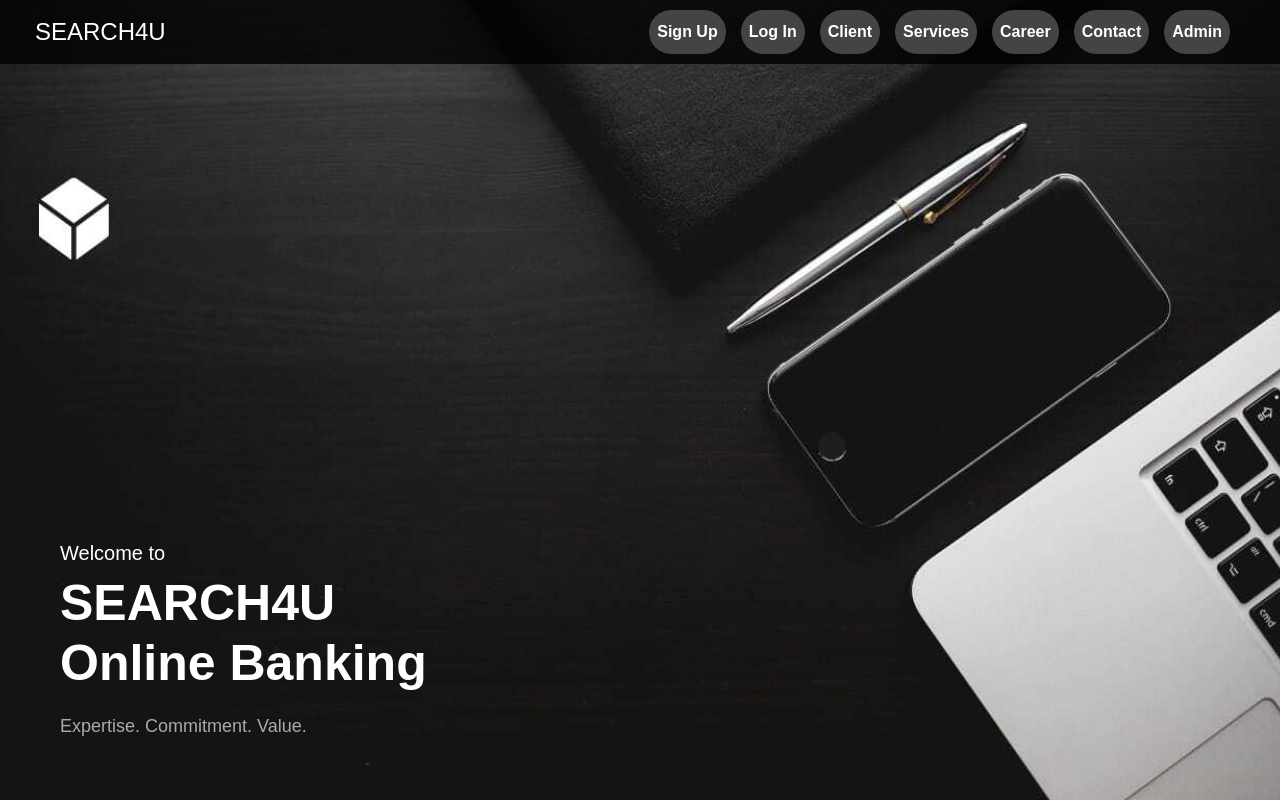
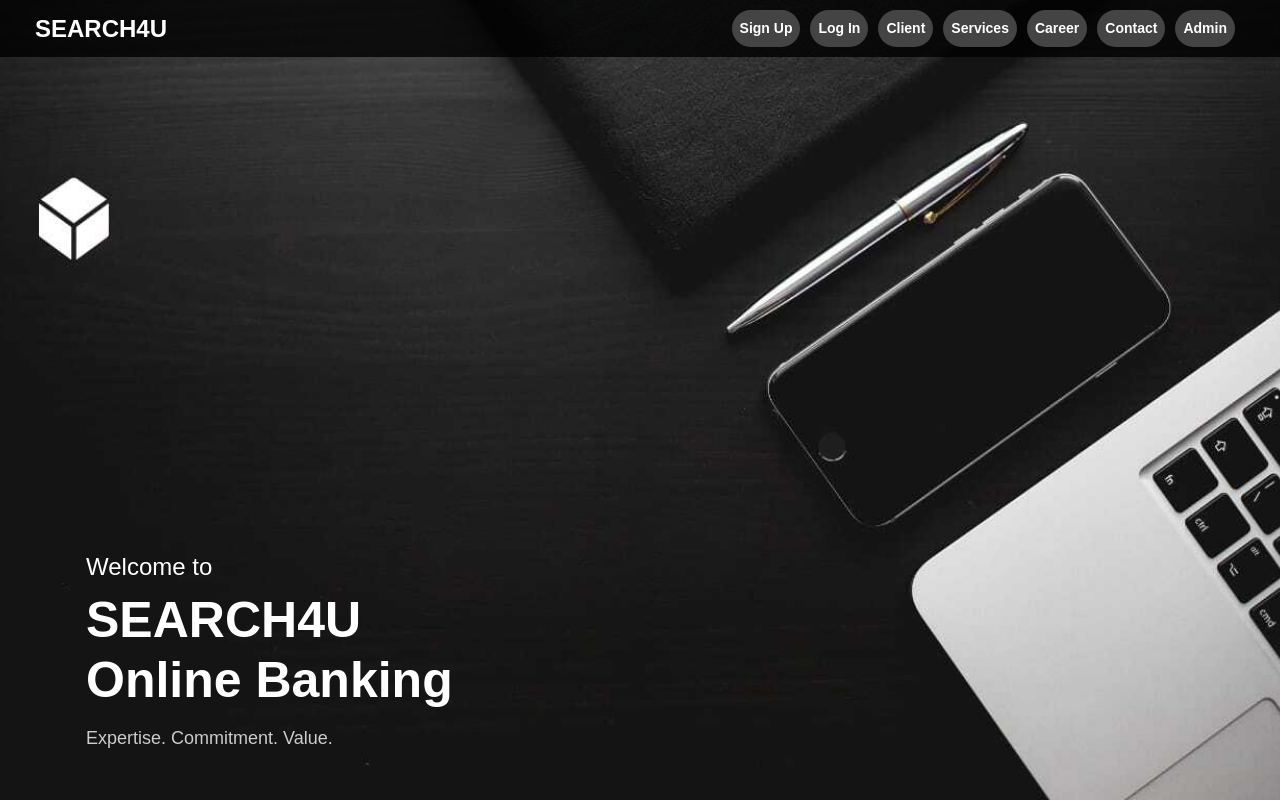
Before and after one commit to Ajay6498/minibank, a Spring Boot app: page / in a window 1280 px wide. Run offline with Spring Boot 4, Linux system fonts and the light colour scheme.

Commit message:
update ui

```diff
--- a/src/main/java/com/java/bank/controller/AccountController.java
+++ b/src/main/java/com/java/bank/controller/AccountController.java
@@ -1,9 +1,9 @@
 package com.java.bank.controller;
 
 import java.awt.Color;
+import java.io.IOException;
 import java.time.format.DateTimeFormatter;
 import java.util.List;
-import java.util.Optional;
 
 import org.springframework.beans.factory.annotation.Autowired;
 import org.springframework.stereotype.Controller;
@@ -34,9 +34,7 @@ import com.lowagie.text.pdf.PdfWriter;
 import jakarta.servlet.http.HttpServletRequest;
 import jakarta.servlet.http.HttpServletResponse;
 import jakarta.servlet.http.HttpSession;
-import jakarta.transaction.Transaction;
-import jakarta.websocket.Session;
-import jakarta.websocket.server.PathParam;
+
 
 @Controller
 public class AccountController {
@@ -92,9 +90,11 @@ public class AccountController {
 
 				String usermsg = "Hi " + account.getName() + "...!";
 				String balance = "Your Current Balance: " + account.getBalance();
+				String anumber = "Account Number : " + account.getAnumber();
 
 				model.addAttribute("usermsg", usermsg);
 				model.addAttribute("balance", balance);
+				model.addAttribute("anumber", anumber);
 
 				return "userdashbord";
 
@@ -148,7 +148,7 @@ public class AccountController {
 		return "login";
 	}
 
-	// ****************************************************************************************
+	// ***************************************************************************************
 
 	@GetMapping("/getbyid")
 	public String getIdForm() {
@@ -314,7 +314,7 @@ public class AccountController {
 		return "contact";
 	}
 
-	//////////// *****************************************************************
+	// *****************************************************************
 
 	@GetMapping("/logout")
 	public String logout(HttpServletRequest request, HttpServletResponse response) {
@@ -333,21 +333,26 @@ public class AccountController {
 	//******************************************************************************
 
 	@GetMapping("/download-statement")
-	public void downloadStatement(HttpServletResponse response, HttpSession session) throws IOException, DocumentException, java.io.IOException {
+	public void downloadStatement(HttpServletResponse response, HttpSession session) throws IOException, DocumentException {
 	    response.setContentType("application/pdf");
 	    response.setHeader("Content-Disposition", "attachment; filename=bank-statement.pdf");
 
-	    // List<Transaction> transactions = transactionService.getAllTransactions();
+	    Long sourceAccountNo = (Long) session.getAttribute("loggedInAccountNo");
 
-		Long sourceAccountNo = (Long) session.getAttribute("loggedInAccountNo");
+	    List<Transactions> transactions = asi.getTransactionsByAccountNo(sourceAccountNo);
 
-
-
-	    List<Transactions> transactions=asi.getTransactionsByAccountNo(sourceAccountNo);
-
+	    // ✅ Fetch actual account from database
+	    Account account = asi.getByAccountNo(sourceAccountNo);
 
 	    Document document = new Document(PageSize.A4);
-	    PdfWriter.getInstance(document, response.getOutputStream());
+	    try {
+			PdfWriter.getInstance(document, response.getOutputStream());
+		} catch (DocumentException e) {
+ 			e.printStackTrace();
+		} catch (java.io.IOException e) {
+
+			e.printStackTrace();
+		}
 
 	    document.open();
 
@@ -356,6 +361,19 @@ public class AccountController {
 	    title.setAlignment(Element.ALIGN_CENTER);
 	    document.add(title);
 	    document.add(new Paragraph(" ")); // spacer
+
+	    // Account Info Section
+	    Font infoFont = FontFactory.getFont(FontFactory.HELVETICA, 12);
+	    Paragraph accountInfo = new Paragraph(
+	        "Account Number : " + account.getAnumber() + "\n" +
+	        "Account Holder : " + account.getName() + "\n" +
+	        "Username       : " + account.getUsername() + "\n" +
+	        "Address        : " + account.getAddress() + "\n" +
+	        "Balance        : ₹" + account.getBalance(),
+	        infoFont
+	    );
+	    accountInfo.setSpacingAfter(10f);
+	    document.add(accountInfo);
 
 	    PdfPTable table = new PdfPTable(6);
 	    table.setWidthPercentage(100f);
@@ -368,6 +386,7 @@ public class AccountController {
 	    document.add(table);
 	    document.close();
 	}
+
 
 	private void writeTableHeader(PdfPTable table) {
 	    PdfPCell cell = new PdfPCell();
@@ -405,6 +424,7 @@ public class AccountController {
 	        table.addCell(String.valueOf(txn.getAmount()));
 	        table.addCell(txn.getMsg());
 	        table.addCell(String.valueOf(txn.getCurrentBalance()));
+
 	    }
 	}
 
--- a/src/main/java/com/java/bank/controller/IOException.java
+++ /dev/null
@@ -1,5 +0,0 @@
-package com.java.bank.controller;
-
-public class IOException extends Exception {
-
-}
--- a/src/main/java/com/java/bank/repo/TransactionRepo.java
+++ b/src/main/java/com/java/bank/repo/TransactionRepo.java
@@ -6,8 +6,7 @@ import org.springframework.data.jpa.repository.JpaRepository;
 import org.springframework.data.jpa.repository.Query;
 import org.springframework.data.repository.query.Param;
 
-import com.java.bank.entity.Account;
-import com.java.bank.entity.Transactions;
+ import com.java.bank.entity.Transactions;
 
 public interface TransactionRepo extends JpaRepository<Transactions, Long> {
 
--- a/src/main/java/com/java/bank/service/AccountService.java
+++ b/src/main/java/com/java/bank/service/AccountService.java
@@ -1,7 +1,6 @@
 package com.java.bank.service;
 
 import java.util.List;
-import java.util.Optional;
 
 import com.java.bank.entity.Account;
 import com.java.bank.entity.Transactions;
--- a/src/main/java/com/java/bank/service/AccountServiceImpl.java
+++ b/src/main/java/com/java/bank/service/AccountServiceImpl.java
@@ -223,7 +223,7 @@ public class AccountServiceImpl implements AccountService {
 	@Override
 	public Double getBalance(Long anumber) {
 		// TODO Auto-generated method stub
-		Account account = repository.getById(anumber);
+		Account account = repository.getReferenceById(anumber);
 
 		return account.getBalance();
 	}
--- a/src/main/resources/application.properties
+++ b/src/main/resources/application.properties
@@ -11,3 +11,5 @@ server.port=8080
 spring.jpa.properties.hibernate.property_name=value
 
  spring.jpa.hibernate.naming.strategy = org.hibernate.cfg.ImprovedNamingStrategy
+
+#server.address= 172.27.196.9
--- a/src/main/resources/templates/wellcome.html
+++ b/src/main/resources/templates/wellcome.html
@@ -8,7 +8,7 @@
     <link rel="stylesheet" href="https://stackpath.bootstrapcdn.com/bootstrap/4.5.2/css/bootstrap.min.css">
     <style>
         body {
-            background: url('/bg.jpg') no-repeat center center fixed;
+            background: url('bg.jpg') no-repeat center center fixed;
             background-size: cover;
             color: white;
             font-family: 'Arial', sans-serif;
@@ -26,11 +26,12 @@
         .navbar-custom .nav-link {
             color: white;
             font-weight: bold;
-            margin-right: 15px;
-            padding: 10px 20px;
+            margin-right: 10px;
+            padding: 8px 16px;
             background-color: #444;
             border-radius: 25px;
             transition: background 0.3s;
+            font-size: 14px;
         }
 
         .navbar-custom .nav-link:hover {
@@ -39,29 +40,43 @@
 
         .logo-box {
             font-size: 24px;
-            margin-right: 20px;
+            font-weight: bold;
+            color: white;
         }
 
         .main-content {
             text-align: left;
             margin-top: auto;
-            padding: 60px;
+            padding: 3rem 1rem;
         }
 
         .main-content h1 {
-            font-size: 50px;
+            font-size: 36px;
             font-weight: bold;
         }
 
-        .main-content h4 {
-            color: #ccc;
-            margin-top: 20px;
+        .main-content h5 {
+            font-size: 18px;
         }
 
         .tagline {
-            margin-top: 20px;
-            font-size: 18px;
-            color: #aaa;
+            margin-top: 15px;
+            font-size: 16px;
+            color: #ccc;
+        }
+
+        @media (min-width: 768px) {
+            .main-content h1 {
+                font-size: 50px;
+            }
+
+            .main-content h5 {
+                font-size: 24px;
+            }
+
+            .tagline {
+                font-size: 18px;
+            }
         }
     </style>
 </head>
@@ -71,8 +86,12 @@
     <!-- Navigation Bar -->
     <nav class="navbar navbar-expand-lg navbar-custom">
         <div class="container-fluid">
-            <div class="logo-box">SEARCH4U</div>
-            <div class="collapse navbar-collapse">
+            <span class="logo-box">SEARCH4U</span>
+            <button class="navbar-toggler navbar-dark" type="button" data-toggle="collapse" data-target="#navbarNav">
+                <span class="navbar-toggler-icon"></span>
+            </button>
+
+            <div class="collapse navbar-collapse" id="navbarNav">
                 <ul class="navbar-nav ml-auto">
                     <li class="nav-item"><a class="nav-link" href="/create">Sign Up</a></li>
                     <li class="nav-item"><a class="nav-link" href="/userlogin">Log In</a></li>
@@ -80,20 +99,23 @@
                     <li class="nav-item"><a class="nav-link" href="#">Services</a></li>
                     <li class="nav-item"><a class="nav-link" href="#">Career</a></li>
                     <li class="nav-item"><a class="nav-link" href="/contact">Contact</a></li>
-					<li class="nav-item"><a class="nav-link" href="/adminlogin">Admin</a></li>
-
+                    <li class="nav-item"><a class="nav-link" href="/adminlogin">Admin</a></li>
                 </ul>
             </div>
         </div>
     </nav>
 
     <!-- Welcome Message -->
-    <div class="main-content">
+    <div class="main-content container">
         <h5>Welcome to</h5>
         <h1>SEARCH4U<br>Online Banking</h1>
         <div class="tagline">Expertise. Commitment. Value.</div>
     </div>
 
+    <!-- Bootstrap JS -->
+    <script src="https://code.jquery.com/jquery-3.5.1.slim.min.js"></script>
+    <script src="https://cdn.jsdelivr.net/npm/bootstrap@4.5.2/dist/js/bootstrap.bundle.min.js"></script>
+
 </body>
 
 </html>
```
Also changed, not shown: pom.xml (+11 -5 lines), src/main/java/com/java/bank/controller/TransactionService.java (deleted, +0 -11 lines), src/main/resources/templates/userdashbord.html (+30 -40 lines).
